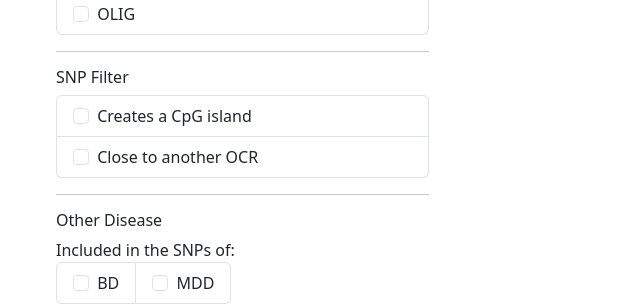
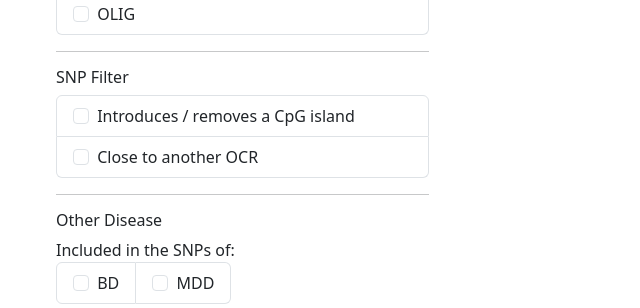
Before and after one commit to OmarLaham/SNPNavigator, a Django app: page /main/1 in a window 1280 px wide. Shown: the part 371-679 px from the top of the page, without its empty margins (0-640 px from the left). Run offline with Django 4.2, Linux system fonts and the light colour scheme; parts of the project's set-up code (start-up, migrations or seed data) failed here and were passed over; some libraries are stand-ins or nearby versions.

Commit message:
add CpG Island functionality

```diff
--- a/snpnavigator/config/views.py
+++ b/snpnavigator/config/views.py
@@ -106,7 +106,7 @@ def filter_snps_for_cpg_islands(run_id, df_selected_snps, gwas_genome_version):
         fetch_seq_url = "http://genome.ucsc.edu/cgi-bin/das/{0}/dna?segment={1}:{2},{3}".format(gwas_genome_version, chrom, pos+1, pos+1)
         response = requests.get(fetch_seq_url)
         seq_data = xmltodict.parse(response.content)
-        next_nucleotide = print(seq_data["DASDNA"]["SEQUENCE"]["DNA"]["#text"])
+        next_nucleotide = seq_data["DASDNA"]["SEQUENCE"]["DNA"]["#text"]
 
         if next_nucleotide.upper() == 'G':
             # decide if introducing or removing a CpG
@@ -267,7 +267,6 @@ def json_snp_query(request, run_id, spec_chr, open_peak_cell_types, cpg_island,
     # add "Operations" col to use in the UI
     df_selected_snps["operations"] = "<a href='javascript:;'>some link</a>"
 
-    print(df_snps_manhattan)
     return JsonResponse({
         "selected_snps": df_selected_snps.values.tolist(),
         "snps_cpg_islands": snps_cpg_islands if snps_cpg_islands else [],
--- a/snpnavigator/snpnavigator/templates/pages/main.html
+++ b/snpnavigator/snpnavigator/templates/pages/main.html
@@ -60,7 +60,7 @@
       <ul id="lst-snp-filter" class="list-group">
         <li class="list-group-item">
           <input class="form-check-input me-1" type="checkbox" value="" id="snpCpGIsland">
-          <label class="form-check-label" for="snpCpGIsland">Creates a CpG island</label>
+          <label class="form-check-label" for="snpCpGIsland">Introduces / removes a CpG island</label>
         </li>
         <li class="list-group-item">
           <input class="form-check-input me-1" type="checkbox" value="" id="snpCloseToAnotherOCR">
```
